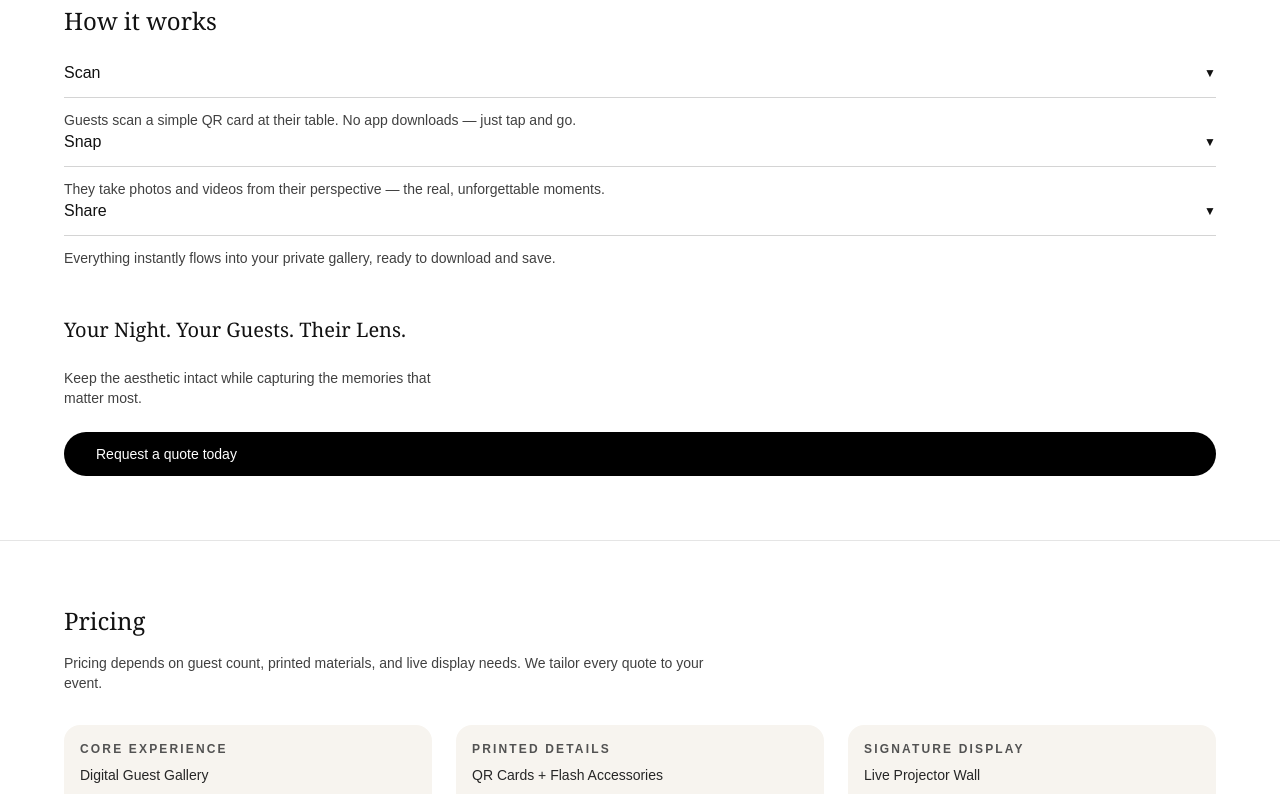
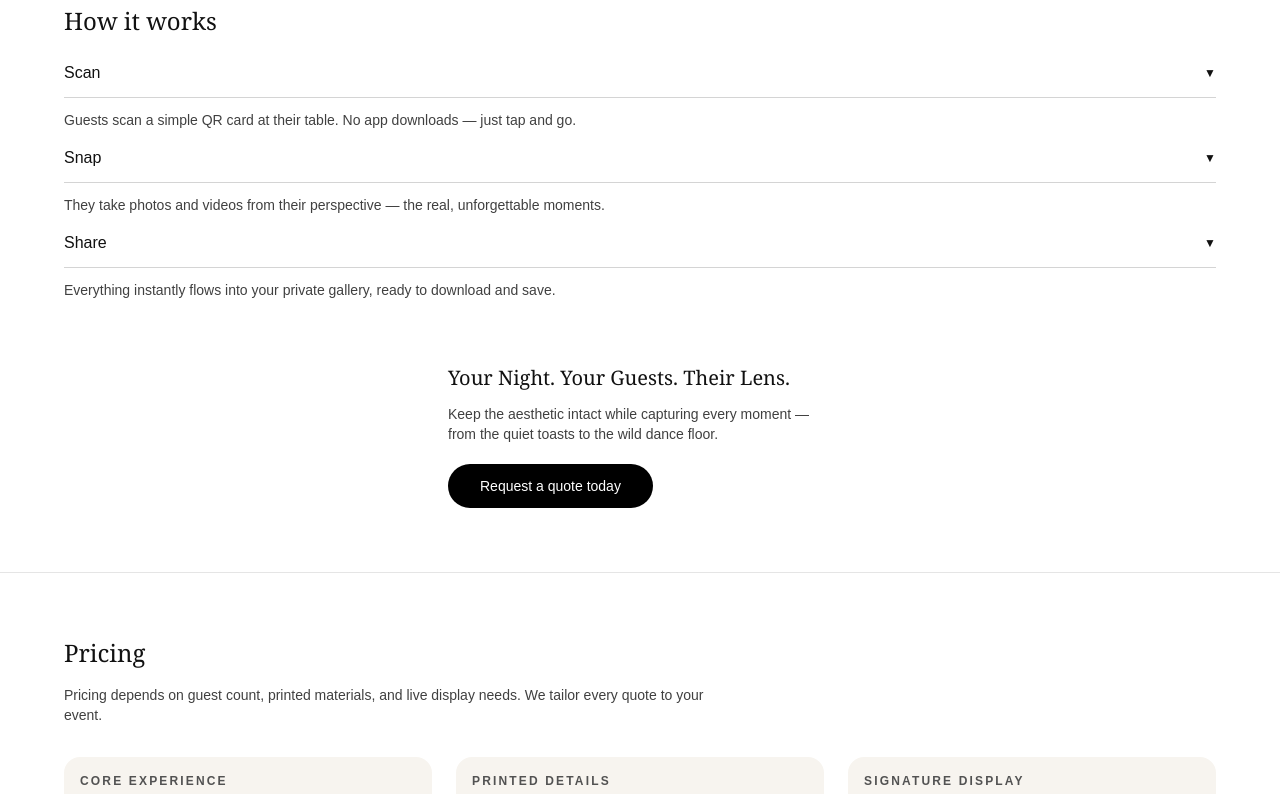
Before and after one commit to larafashah/pearlens, a Next.js app: page / in a window 1280 px wide. Shown: the part 1280-2074 px from the top of the page. Built offline with nearby package versions, Linux system fonts and the light colour scheme.

Commit message:
Use logo and fix CTA width

```diff
--- a/app/page.tsx
+++ b/app/page.tsx
@@ -71,7 +71,7 @@ export default function HomePage() {
           <div className="mt-8 flex flex-wrap items-center gap-4">
             <a
               href="#contact"
-              className="rounded-full bg-black px-8 py-3 text-sm font-medium text-white hover:bg-neutral-900"
+              className="rounded-full bg-black px-8 py-3 text-sm font-medium text-white hover:bg-neutral-900 transition-colors"
             >
               Request a quote today
             </a>
@@ -146,7 +146,7 @@ export default function HomePage() {
         </div>
       </section>
 
-      {/* How it Works */}
+      {/* How it Works + CTA */}
       <section
         id="services"
         className="border-t border-neutral-200 bg-white px-6 py-16"
@@ -172,7 +172,7 @@ export default function HomePage() {
                   "Everything instantly flows into your private gallery, ready to download and save.",
               },
             ].map(({ step, desc }) => (
-              <div key={step}>
+              <div key={step} className="mb-4">
                 <button className="flex w-full items-center justify-between border-b border-neutral-300 pb-3 text-left">
                   <span className="font-medium">{step}</span>
                   <span className="text-xs">▼</span>
@@ -182,21 +182,23 @@ export default function HomePage() {
             ))}
           </div>
 
-          {/* CTA Copy Block */}
-          <div className="flex flex-col gap-6 text-left">
-            <p className="text-xl font-serif">
+          {/* CTA Copy Block – constrained width, not a full bar */}
+          <div className="flex items-center justify-center">
+            <div className="w-full max-w-sm text-center lg:text-left">
+              <p className="text-xl font-serif mb-3">
                 Your Night. Your Guests. Their Lens.
               </p>
-            <p className="text-sm text-neutral-700 max-w-sm">
-              Keep the aesthetic intact while capturing the memories that matter
-              most.
+              <p className="text-sm text-neutral-700 mb-5">
+                Keep the aesthetic intact while capturing every moment — from
+                the quiet toasts to the wild dance floor.
               </p>
               <a
                 href="#contact"
-              className="rounded-full bg-black px-8 py-3 text-sm font-medium text-white hover:bg-neutral-900"
+                className="inline-flex items-center justify-center rounded-full bg-black px-8 py-3 text-sm font-medium text-white hover:bg-neutral-900 transition-colors"
               >
                 Request a quote today
               </a>
+            </div>
           </div>
         </div>
       </section>
@@ -363,7 +365,7 @@ export default function HomePage() {
 
             <button
               type="submit"
-              className="mt-4 inline-flex rounded-full bg-black px-8 py-3 text-sm font-medium text-white hover:bg-neutral-900"
+              className="mt-4 inline-flex rounded-full bg-black px-8 py-3 text-sm font-medium text-white hover:bg-neutral-900 transition-colors"
             >
               Submit Inquiry
             </button>
```
Lines whose indentation alone changed are shown as unchanged.
